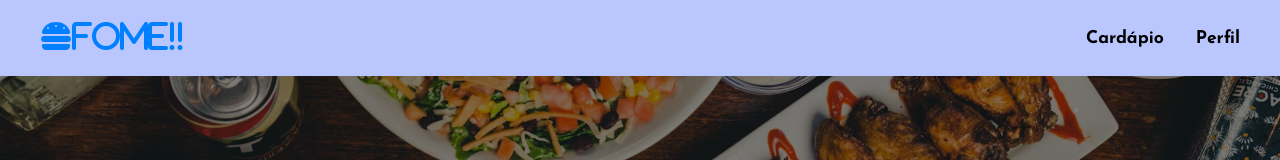
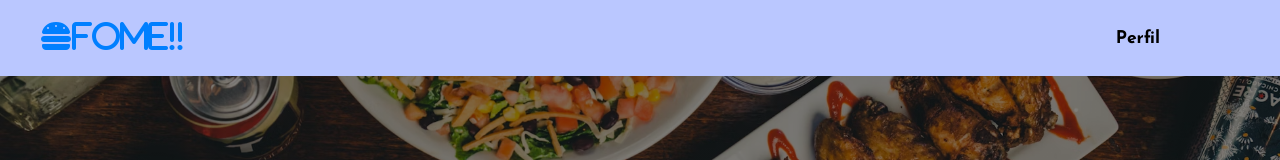
Before and after one commit to DevVitorlevi/Fome, a plain HTML site: page FrontEnd/Home/HomePage.html in a window 1280 px wide. Shown: the top 160 px of the page. Drawn offline with Linux system fonts and the light colour scheme.

Commit message:
atualkizando

```diff
--- a/FrontEnd/Home/HomePage.html
+++ b/FrontEnd/Home/HomePage.html
@@ -20,10 +20,9 @@
     <header>
         <h1><i class="fa-solid fa-burger">fome!!</i></h1>
         <ul class="menu-header">
-            <li><a href="assets/Cardapio Fome!!.pdf" download>Cardápio</a></li>
 
             <li class="profile-hover-area">
-                <a href="../Profile/Profile.html">Perfil</a>
+                <a href="#">Perfil</a>
 
                 <div class="profile-dropdown">
                     <ul>
--- a/FrontEnd/Home/style.css
+++ b/FrontEnd/Home/style.css
@@ -49,28 +49,12 @@ header h1 {
     text-decoration: none;
     font-size: 1.1rem;
     transition: color 0.3s ease;
-    padding: 0.5rem 0;
+    padding: 5rem 5rem;
     position: relative;
 }
 
 .menu-header a:hover {
     color: var(--blue-6);
-}
-
-.menu-header a::after {
-    content: '';
-    position: absolute;
-    width: 0;
-    height: 5px;
-    border-radius: 5px;
-    background: var(--blue-6);
-    bottom: 0;
-    left: 0;
-    transition: width 0.3s ease;
-}
-
-.menu-header a:hover::after {
-    width: 100%;
 }
 
 .hero {
```
